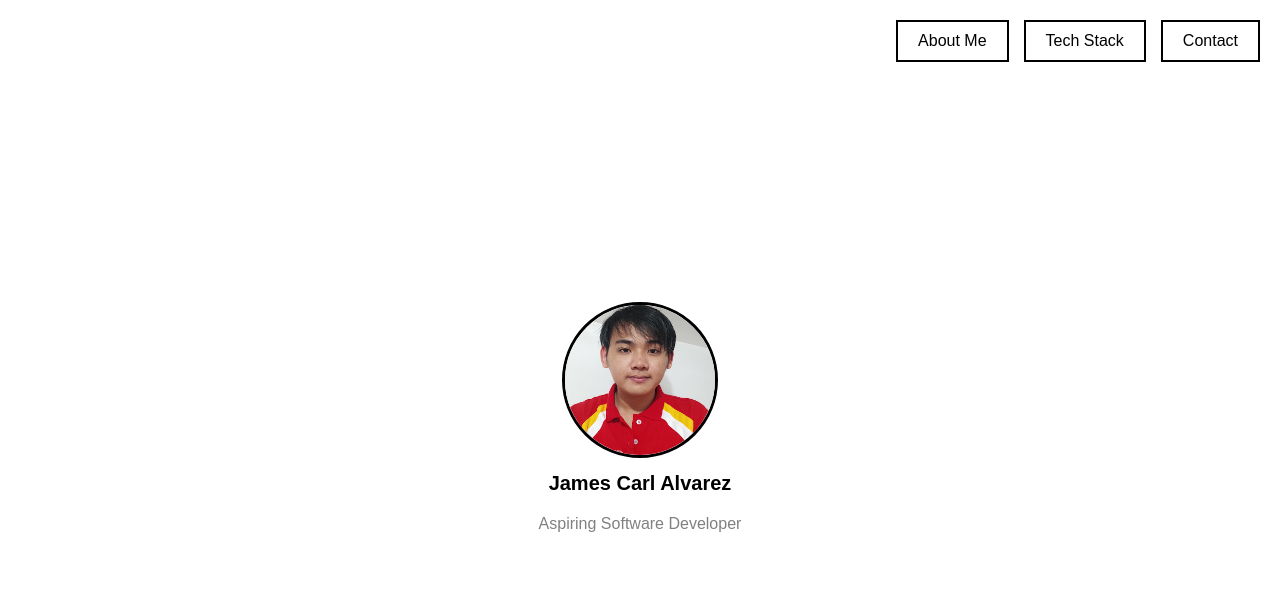
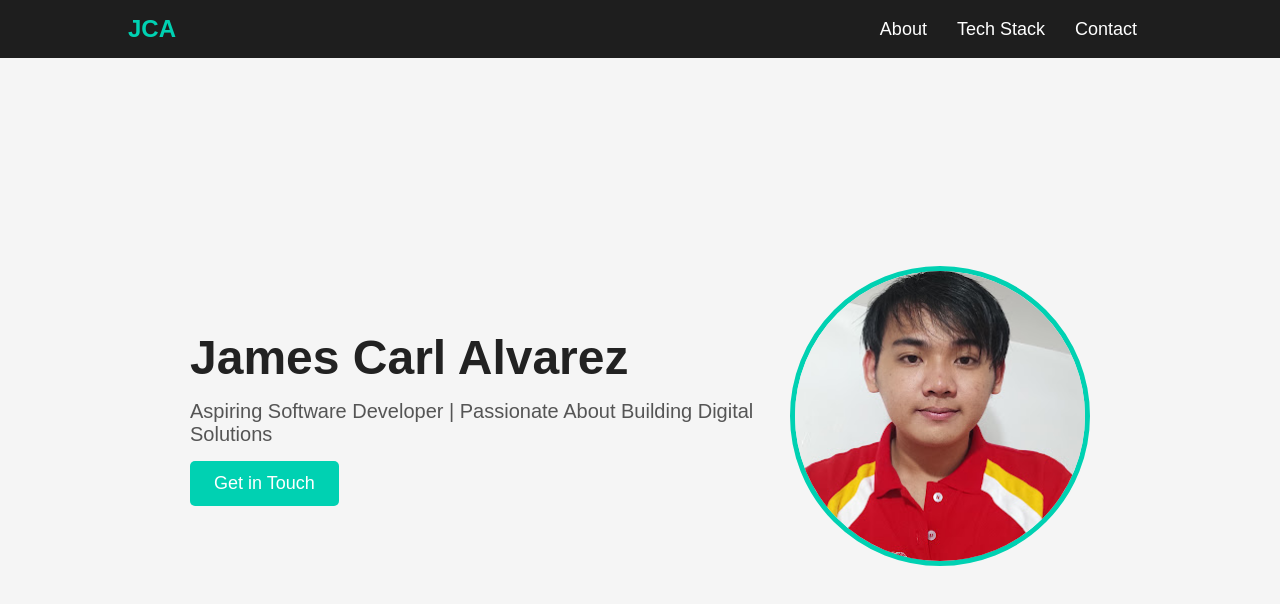
Before and after one commit to JamesCarl04/portfolio, a plain HTML site: page index.html in a window 1280 px wide. Drawn offline with Linux system fonts and the light colour scheme.

Commit message:
Update files

```diff
--- a/aboutme.css
+++ b/aboutme.css
@@ -1,30 +1,21 @@
-.about-section {
+/* About Me Section */
+.about {
     text-align: center;
-    margin-top: 50px;
-    padding: 20px;
+    padding: 60px 10%;
+    background: #f8f8f8; /* Light background for contrast */
 }
 
-.about-section h1 {
-    font-size: 30px;
+.about h2 {
+    font-size: 32px;
+    color: #222;
+    margin-bottom: 20px;
+    font-weight: bold;
 }
 
-.about-section p {
+.about p {
     font-size: 18px;
-    color: gray;
+    color: #555;
+    line-height: 1.6;
+    max-width: 800px;
+    margin: 0 auto;
 }
-.nav {
-    position: absolute;
-    top: 20px;
-    right: 20px;
-    display: flex;
-    gap: 15px;
-}
-
-button {
-    color: rgb(0, 0, 0);
-    border: 2px solid rgb(0, 0, 0);
-    background: none;
-    padding: 10px 20px;
-    cursor: pointer;
-    font-size: 16px;
-}
--- a/index.html
+++ b/index.html
@@ -3,24 +3,32 @@
 <head>
     <meta charset="UTF-8">
     <meta name="viewport" content="width=device-width, initial-scale=1.0">
-    <title>Simple Profile Layout</title>
+    <title>James Carl Alvarez | Portfolio</title>
     <link rel="stylesheet" href="style.css">
 </head>
 <body>
 
+    <header>
+        <nav class="navbar">
+            <div class="logo">JCA</div>
+            <ul class="nav-links">
+                <li><a href="aboutme.html">About</a></li>
+                <li><a href="techstack.html">Tech Stack</a></li>
+                <li><a href="contact.html">Contact</a></li>
+            </ul>
+        </nav>
+    </header>
 
-
-    <div class="nav">
-        <a href="aboutme.html"><button>About Me</button></a>
-        <button>Tech Stack</button>
-        <button>Contact</button>
-    </div>
-
-    <div class="profile">
-        <img src="assets/james.jpg" alt="picture of me">
-        <p class="name">James Carl Alvarez</p>
-        <p class="title">Aspiring Software Developer</p>
-    </div>
+    <section class="hero">
+        <div class="hero-content">
+            <h1>James Carl Alvarez</h1>
+            <p>Aspiring Software Developer | Passionate About Building Digital Solutions</p>
+            <a href="contact.html" class="btn">Get in Touch</a>
+        </div>
+        <div class="hero-img">
+            <img src="james.jpg" alt="James Carl Alvarez">
+        </div>
+    </section>
 
 </body>
 </html>
--- a/style.css
+++ b/style.css
@@ -1,50 +1,146 @@
-body {
+/* Reset styles */
+* {
+    margin: 0;
+    padding: 0;
+    box-sizing: border-box;
+    font-family: 'Poppins', sans-serif;
+}
+
+/* Navigation Bar */
+.navbar {
     display: flex;
-    flex-direction: column;
+    justify-content: space-between;
+    align-items: center;
+    padding: 15px 10%;
+    background: #1e1e1e;
+    color: white;
+}
+
+.logo {
+    font-size: 24px;
+    font-weight: bold;
+    color: #00d1b2;
+}
+
+.nav-links {
+    list-style: none;
+    display: flex;
+}
+
+.nav-links li {
+    margin: 0 15px;
+}
+
+.nav-links a {
+    text-decoration: none;
+    color: white;
+    font-size: 18px;
+    transition: 0.3s;
+}
+
+.nav-links a:hover {
+    color: #00d1b2;
+}
+
+/* Hero Section */
+.hero {
+    display: flex;
     align-items: center;
     justify-content: center;
-    height: 100vh;
-    margin: 0;
-    font-family: Arial, sans-serif;
+    height: 90vh;
+    background: #f5f5f5;
+    padding: 50px;
 }
 
-.nav {
-    position: absolute;
-    top: 20px;
-    right: 20px;
-    display: flex;
-    gap: 15px;
+.hero-content {
+    max-width: 600px;
+    text-align: left;
 }
 
-button {
-    color: rgb(0, 0, 0);
-    border: 2px solid rgb(0, 0, 0);
-    background: none;
-    padding: 10px 20px;
-    cursor: pointer;
-    font-size: 16px;
+.hero-content h1 {
+    font-size: 48px;
+    color: #222;
 }
 
-.profile {
-    text-align: center;
-    margin-top: 50px;
+.hero-content p {
+    font-size: 20px;
+    color: #555;
+    margin: 15px 0;
 }
 
-.profile img {
-    width: 150px;
-    height: 150px;
+.hero-img img {
+    width: 300px;
     border-radius: 50%;
-    object-fit: cover;
-    border: 3px solid rgb(0, 0, 0);
+    border: 5px solid #00d1b2;
 }
 
-.name {
-    font-size: 20px;
-    font-weight: bold;
-    margin-top: 10px;
+.btn {
+    display: inline-block;
+    padding: 12px 24px;
+    background: #00d1b2;
+    color: white;
+    font-size: 18px;
+    text-decoration: none;
+    border-radius: 5px;
+    transition: 0.3s;
 }
 
-.title {
-    font-size: 16px;
-    color: gray;
+.btn:hover {
+    background: #008c7a;
 }
+
+/* Tech Stack Section */
+.tech-stack {
+    text-align: center;
+    padding: 80px 10%;
+    background: #f8f8f8;
+}
+
+.tech-stack h2 {
+    font-size: 36px;
+    color: #222;
+    margin-bottom: 30px;
+    font-weight: bold;
+}
+
+/* Tech Grid Layout */
+.tech-grid {
+    display: grid;
+    grid-template-columns: repeat(auto-fit, minmax(180px, 1fr));
+    gap: 25px;
+    justify-items: center;
+    margin-top: 30px;
+}
+
+/* Individual Tech Items */
+.tech-item {
+    background: white;
+    padding: 25px;
+    border-radius: 12px;
+    box-shadow: 0 5px 15px rgba(0, 0, 0, 0.15);
+    transition: transform 0.3s ease-in-out, box-shadow 0.3s ease-in-out;
+    text-align: center;
+}
+
+.tech-item img {
+    width: 90px;
+    height: 90px;
+    transition: transform 0.3s ease-in-out;
+}
+
+.tech-item p {
+    margin-top: 12px;
+    font-size: 20px;
+    color: #333;
+    font-weight: bold;
+}
+
+/* Hover Effects */
+.tech-item:hover {
+    transform: translateY(-8px);
+    box-shadow: 0 10px 20px rgba(0, 0, 0, 0.2);
+}
+
+.tech-item:hover img {
+    transform: scale(1.1);
+}
```
Also changed, not shown: aboutme.html (+8 -24 lines), contact.css (added, +52 -0 lines), contact.html (added, +9 -0 lines), techstack.css (added, +46 -0 lines), techstack.html (added, +21 -0 lines), james.jpg (renamed from assets/james.jpg), woweffectbg.css (added).
